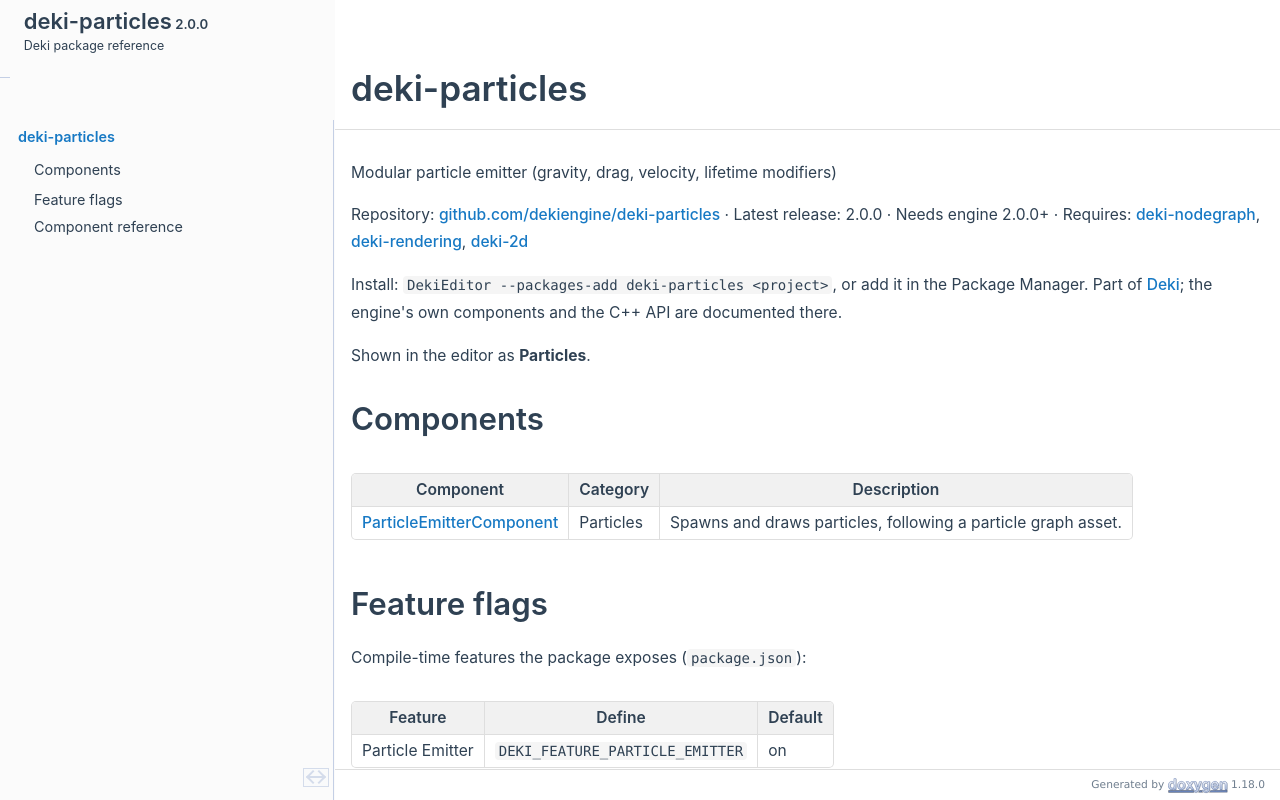
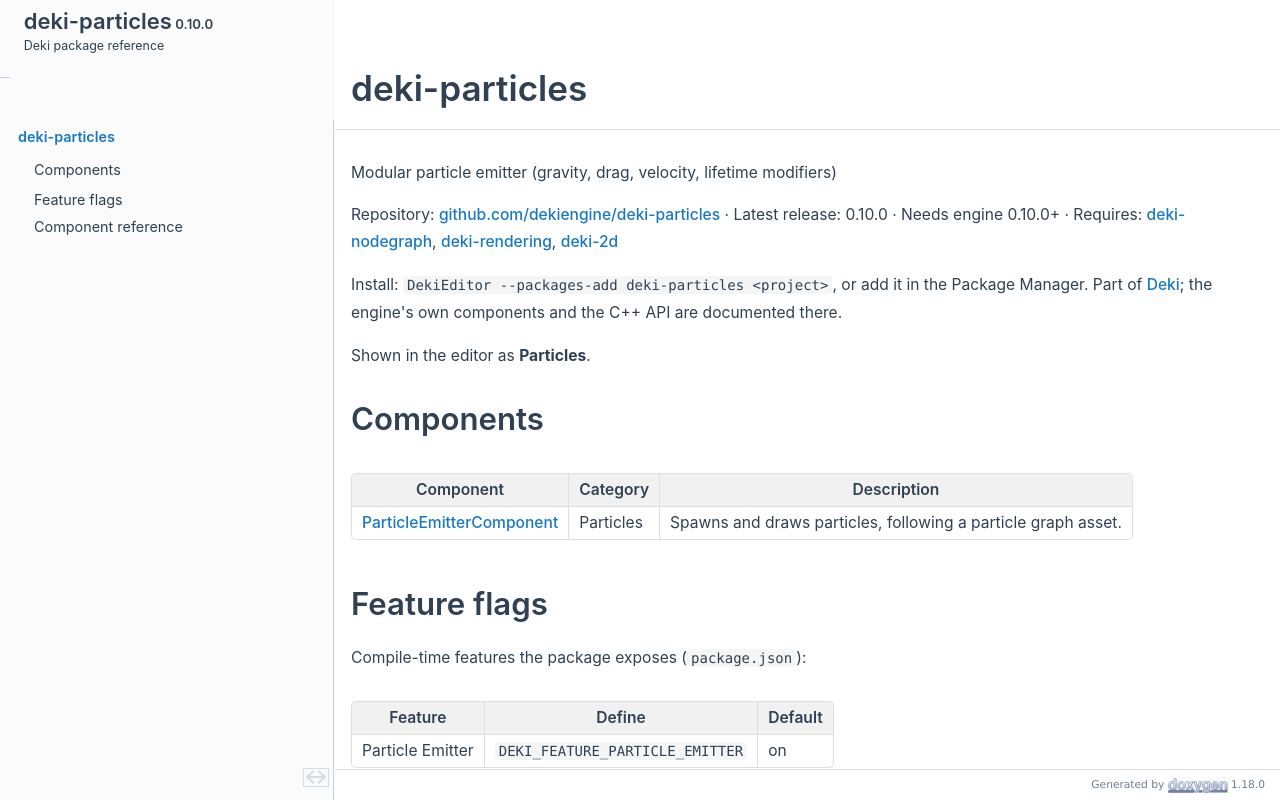
Before and after one commit to dekiengine/deki-particles, a plain HTML site: page index.html in a window 1280 px wide. Drawn offline with Linux system fonts and the light colour scheme.

Commit message:
Docs for deki-particles from deki-editor 49d4c9f

```diff
--- a/index.html
+++ b/index.html
@@ -25,7 +25,7 @@
  <tbody>
  <tr id="projectrow">
   <td id="projectalign">
-   <div id="projectname">deki-particles<span id="projectnumber">&#160;2.0.0</span>
+   <div id="projectname">deki-particles<span id="projectnumber">&#160;0.10.0</span>
    </div>
    <div id="projectbrief">Deki package reference</div>
   </td>
@@ -80,7 +80,7 @@ document.addEventListener('DOMContentLoaded',() => { initNavTree('index.html',''
 <div class="contents">
 <div class="textblock"><p><a class="anchor" id="mainpage"></a></p>
 <p>Modular particle emitter (gravity, drag, velocity, lifetime modifiers)</p>
-<p>Repository: <a href="https://github.com/dekiengine/deki-particles">github.com/dekiengine/deki-particles</a> · Latest release: 2.0.0 · Needs engine 2.0.0+ · Requires: <a href="https://dekiengine.github.io/deki-nodegraph/">deki-nodegraph</a>, <a href="https://dekiengine.github.io/deki-rendering/">deki-rendering</a>, <a href="https://dekiengine.github.io/deki-2d/">deki-2d</a></p>
+<p>Repository: <a href="https://github.com/dekiengine/deki-particles">github.com/dekiengine/deki-particles</a> · Latest release: 0.10.0 · Needs engine 0.10.0+ · Requires: <a href="https://dekiengine.github.io/deki-nodegraph/">deki-nodegraph</a>, <a href="https://dekiengine.github.io/deki-rendering/">deki-rendering</a>, <a href="https://dekiengine.github.io/deki-2d/">deki-2d</a></p>
 <p>Install: <span class="tt">DekiEditor --packages-add deki-particles &lt;project&gt;</span>, or add it in the Package Manager. Part of <a href="https://dekiengine.github.io/docs/">Deki</a>; the engine's own components and the C++ API are documented there.</p>
 <p>Shown in the editor as <b>Particles</b>.</p>
 <h1 class="doxsection"><a class="anchor" id="autotoc_md0"></a>
@@ -124,7 +124,7 @@ ParticleEmitterComponent</h2>
 </table>
 <p>Inherits <span class="tt">sortingOrder</span>, <span class="tt">ignoreClip</span>, <span class="tt">pixelSnap</span>, <span class="tt">alphaMode</span> from <a href="https://dekiengine.github.io/docs/engine-core.html#engine-renderercomponent">RendererComponent</a>.</p>
 <hr  />
-<p>Generated from the package's reflection metadata by the Deki documentation build (engine 2.0.0). Reflected property names are the keys scene files use; a rename ships with an alias, see <a href="https://github.com/dekiengine/deki-editor/blob/master/COMPATIBILITY.md">COMPATIBILITY.md</a>. </p>
+<p>Generated from the package's reflection metadata by the Deki documentation build (engine 0.10.0). Reflected property names are the keys scene files use; a rename ships with an alias, see <a href="https://github.com/dekiengine/deki-editor/blob/master/COMPATIBILITY.md">COMPATIBILITY.md</a>. </p>
 </div></div><!-- PageDoc -->
 <a href="doxygen_crawl.html"></a>
 </div><!-- contents -->
```
Also changed, not shown: dir_4fef79e7177ba769987a8da36c892c5f.html (+1 -1 lines), dir_9f56491857ad02ee39c505d677254e9d.html (+1 -1 lines), dir_d0162df402c208ac055c2ad1e11a2207.html (+1 -1 lines), dir_e2cf8ecc49c41cbc53d71e2f6f58b926.html (+1 -1 lines).
